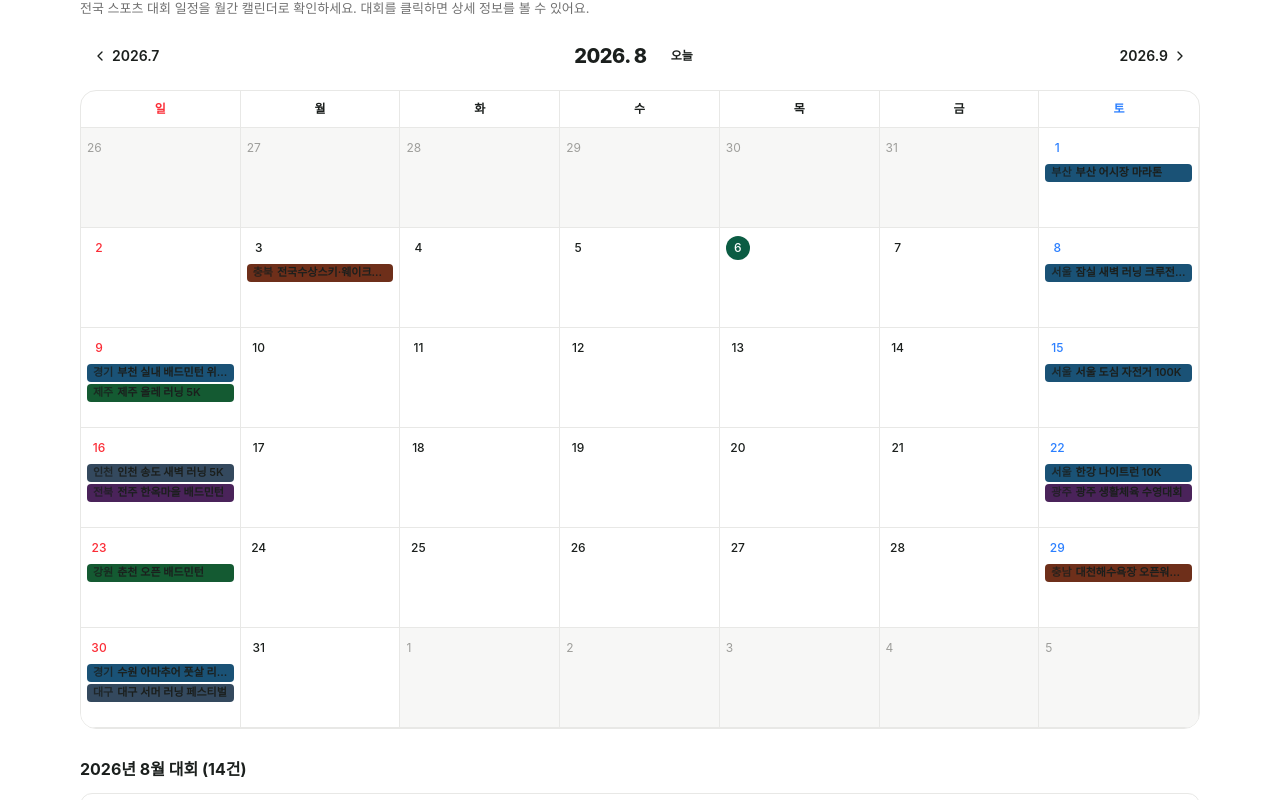
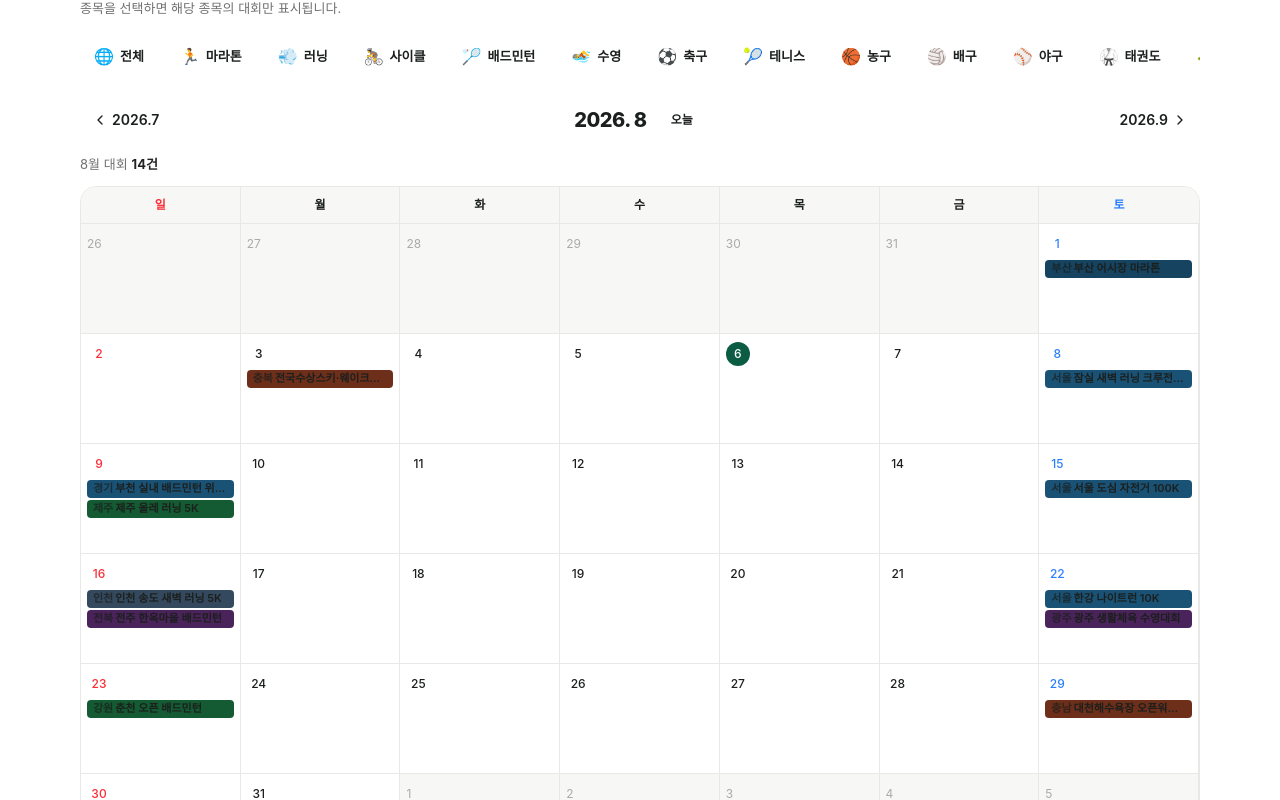
Before and after one commit to ljw22112/sportrip-v2, a Next.js app: page /calendar in a window 1280 px wide. Shown: the part 220-1020 px from the top of the page. Built offline with nearby package versions, Linux system fonts and the light colour scheme; a web font is replaced by a local one.

Commit message:
feat: 캘린더 종목별 필터 추가

```diff
--- a/src/app/calendar/page.tsx
+++ b/src/app/calendar/page.tsx
@@ -1,87 +1,124 @@
 'use client';
-import { useState } from 'react';
+import { useState, useMemo } from 'react';
 import Link from 'next/link';
-import { EVENTS, getDynamicEvents } from '@/lib/data';
+import { getDynamicEvents } from '@/lib/data';
 import { Header } from '@/components/layout/Header';
 import { ChevronLeft, ChevronRight } from 'lucide-react';
 
 const REGION_COLOR: Record<string,string> = {
-  서울:'#1a5276',부산:'#1a5276',경기:'#1a5276',
-  강원:'#145a32',경남:'#145a32',전남:'#145a32',제주:'#145a32',
-  대전:'#6e2f1a',충북:'#6e2f1a',충남:'#6e2f1a',
-  경북:'#4a235a',전북:'#4a235a',광주:'#4a235a',
+  서울:'#1a5276',부산:'#154360',경기:'#1a5276',강원:'#145a32',
+  경남:'#145a32',전남:'#145a32',제주:'#145a32',대전:'#6e2f1a',
+  충북:'#6e2f1a',충남:'#6e2f1a',경북:'#4a235a',전북:'#4a235a',광주:'#4a235a',
 };
 const getColor = (r:string) => REGION_COLOR[r]||'#34495e';
+
+const MONTHS_KR = ['1월','2월','3월','4월','5월','6월','7월','8월','9월','10월','11월','12월'];
 const DAYS = ['일','월','화','수','목','금','토'];
-const MONTHS_KR = ['1월','2월','3월','4월','5월','6월','7월','8월','9월','10월','11월','12월'];
+
+const SPORT_LIST = [
+  {label:'전체', icon:'🌐'},
+  {label:'마라톤', icon:'🏃'},
+  {label:'러닝', icon:'💨'},
+  {label:'사이클', icon:'🚴'},
+  {label:'배드민턴', icon:'🏸'},
+  {label:'수영', icon:'🏊'},
+  {label:'축구', icon:'⚽'},
+  {label:'테니스', icon:'🎾'},
+  {label:'농구', icon:'🏀'},
+  {label:'배구', icon:'🏐'},
+  {label:'야구', icon:'⚾'},
+  {label:'태권도', icon:'🥋'},
+  {label:'골프', icon:'⛳'},
+  {label:'종합', icon:'🏅'},
+  {label:'기타', icon:'🏆'},
+];
 
 function fmtDate(ds:string){
   const[y,m,d]=ds.split('-').map(Number);
-  const dow='일월화수목금토'[new Date(Date.UTC(y,m-1,d)).getUTCDay()];
-  return`${m}월 ${d}일 (${dow})`;
+  return`${m}월 ${d}일 (${'일월화수목금토'[new Date(Date.UTC(y,m-1,d)).getUTCDay()]})`;
 }
 
 export default function CalendarPage() {
   const today = new Date();
-  const [year, setYear] = useState(today.getFullYear());
+  const [year,  setYear]  = useState(today.getFullYear());
   const [month, setMonth] = useState(today.getMonth());
-  const dynEv = getDynamicEvents();
+  const [activeSport, setActiveSport] = useState('전체');
+
+  const allEvents = getDynamicEvents();
+
+  // 종목 필터 적용
+  const filtered = useMemo(() =>
+    activeSport === '전체'
+      ? allEvents
+      : allEvents.filter(e => e.sport === activeSport),
+    [activeSport, allEvents]
+  );
+
+  // 이번 달 이벤트
+  const monthEvents = useMemo(() =>
+    filtered.filter(e => {
+      const d = new Date(e.start);
+      return d.getFullYear()===year && d.getMonth()===month;
+    }).sort((a,b)=>a.start.localeCompare(b.start)),
+    [filtered, year, month]
+  );
 
   const prevMonth = () => { if(month===0){setYear(y=>y-1);setMonth(11);}else setMonth(m=>m-1); };
   const nextMonth = () => { if(month===11){setYear(y=>y+1);setMonth(0);}else setMonth(m=>m+1); };
 
-  const monthEvents = dynEv.filter(e=>{
-    const d=new Date(e.start);
-    return d.getFullYear()===year && d.getMonth()===month;
-  }).sort((a,b)=>a.start.localeCompare(b.start));
+  const firstDay    = new Date(year,month,1).getDay();
+  const daysInMonth = new Date(year,month+1,0).getDate();
+  const prevDays    = new Date(year,month,0).getDate();
+  const todayStr    = today.toISOString().slice(0,10);
 
-  const firstDay = new Date(year,month,1).getDay();
-  const daysInMonth = new Date(year,month+1,0).getDate();
-  const prevDays = new Date(year,month,0).getDate();
-  const todayStr = today.toISOString().slice(0,10);
-
-  const eventMap: Record<number,typeof dynEv> = {};
+  const eventMap: Record<number,typeof allEvents> = {};
   monthEvents.forEach(e=>{
     const day=new Date(e.start).getDate();
     if(!eventMap[day])eventMap[day]=[];
     eventMap[day].push(e);
   });
 
-  // 달력 셀 생성
+  // 달력 셀
   const cells: React.ReactNode[] = [];
   for(let i=firstDay-1;i>=0;i--){
-    cells.push(<div key={`p${i}`} className="min-h-[80px] md:min-h-[100px] p-1.5 bg-[#F7F7F6] border-r border-b border-[#E8E8E6]">
-      <span className="text-xs text-[#9E9E9B]">{prevDays-i}</span>
-    </div>);
+    cells.push(
+      <div key={`p${i}`} className="min-h-[90px] md:min-h-[110px] p-1.5 bg-[#F7F7F6] border-r border-b border-[#E8E8E6]">
+        <span className="text-xs text-[#AAAAAA]">{prevDays-i}</span>
+      </div>
+    );
   }
   for(let day=1;day<=daysInMonth;day++){
     const ds=`${year}-${String(month+1).padStart(2,'0')}-${String(day).padStart(2,'0')}`;
     const isToday=ds===todayStr;
     const dow=new Date(year,month,day).getDay();
     const evs=eventMap[day]||[];
-    const MAX=2; const extra=evs.length-MAX;
+    const MAX=3; const extra=evs.length-MAX;
     cells.push(
-      <div key={day} className="min-h-[80px] md:min-h-[100px] p-1.5 bg-white border-r border-b border-[#E8E8E6]">
+      <div key={day} className="min-h-[90px] md:min-h-[110px] p-1.5 bg-white border-r border-b border-[#E8E8E6] relative">
         <span className={`inline-flex items-center justify-center w-6 h-6 text-xs font-medium mb-1 rounded-full
           ${isToday?'bg-[#0B5C43] text-white font-bold':dow===0?'text-red-500':dow===6?'text-blue-500':'text-[#1B1F1D]'}`}>
           {day}
         </span>
         {evs.slice(0,MAX).map((ev,i)=>(
           <Link key={i} href={`/events/${ev.id}`}
-            className="block mb-0.5 px-1.5 py-0.5 rounded text-[10px] md:text-[11px] font-semibold text-white truncate leading-tight"
+            className="block mb-0.5 px-1.5 py-0.5 rounded text-[10px] md:text-[11px] font-semibold text-white truncate leading-tight hover:opacity-80 transition-opacity"
             style={{background:getColor(ev.region)}}>
-            <span className="opacity-80 mr-1">{ev.region}</span>{ev.title}
+            <span className="opacity-75 mr-0.5">{ev.region}</span>{ev.title}
           </Link>
         ))}
-        {extra>0&&<button className="text-[10px] text-[#0B5C43] font-bold">+{extra}개 더</button>}
+        {extra>0&&(
+          <span className="text-[10px] text-[#0B5C43] font-bold cursor-pointer">+{extra}개 더</span>
+        )}
       </div>
     );
   }
   const rem=7-(cells.length%7);
   if(rem<7)for(let i=1;i<=rem;i++){
-    cells.push(<div key={`n${i}`} className="min-h-[80px] md:min-h-[100px] p-1.5 bg-[#F7F7F6] border-r border-b border-[#E8E8E6]">
-      <span className="text-xs text-[#9E9E9B]">{i}</span>
-    </div>);
+    cells.push(
+      <div key={`n${i}`} className="min-h-[90px] md:min-h-[110px] p-1.5 bg-[#F7F7F6] border-r border-b border-[#E8E8E6]">
+        <span className="text-xs text-[#AAAAAA]">{i}</span>
+      </div>
+    );
   }
   const rows:React.ReactNode[]=[];
   for(let i=0;i<cells.length;i+=7){
@@ -91,7 +128,7 @@ export default function CalendarPage() {
   return (
     <>
       <Header showSearch/>
-      <main className="max-w-[1760px] mx-auto px-4 md:px-20 py-5 pb-16">
+      <main className="max-w-[1760px] mx-auto px-4 md:px-20 py-5 pb-20">
         {/* 브레드크럼 */}
         <p className="text-xs text-[#717171] mb-3">
           <Link href="/events" className="text-[#0B5C43] font-semibold">대회 일정</Link> › 캘린더
@@ -100,31 +137,65 @@ export default function CalendarPage() {
           {year}년 {MONTHS_KR[month]} 대회 일정
         </h1>
         <p className="text-[13px] text-[#717171] mb-5 hidden md:block">
-          전국 스포츠 대회 일정을 월간 캘린더로 확인하세요. 대회를 클릭하면 상세 정보를 볼 수 있어요.
+          종목을 선택하면 해당 종목의 대회만 표시됩니다.
         </p>
 
-        {/* 네비게이션 */}
+        {/* ── 종목 필터 칩 ── */}
+        <div className="flex gap-2 overflow-x-auto pb-2 mb-5" style={{scrollbarWidth:'none'}}>
+          {SPORT_LIST.map(({label,icon})=>(
+            <button key={label} onClick={()=>setActiveSport(label)}
+              className={`flex items-center gap-1.5 px-3.5 py-2 rounded-full text-[13px] font-semibold flex-shrink-0 border transition-all
+                ${activeSport===label
+                  ? 'bg-[#0B5C43] text-white border-[#0B5C43]'
+                  : 'bg-white text-[#222] border-[#DDDDDD] hover:border-[#222]'}`}>
+              <span className="text-base leading-none">{icon}</span>
+              {label}
+            </button>
+          ))}
+        </div>
+
+        {/* 월 네비게이션 */}
         <div className="flex items-center justify-between mb-4">
-          <button onClick={prevMonth} className="flex items-center gap-1 text-sm font-semibold text-[#0B5C43] hover:bg-[#E7F1EC] px-3 py-2 rounded-full transition-colors">
+          <button onClick={prevMonth}
+            className="flex items-center gap-1 text-sm font-semibold text-[#0B5C43] hover:bg-[#E7F1EC] px-3 py-2 rounded-full transition-colors">
             <ChevronLeft className="w-4 h-4"/>
             <span className="hidden md:inline">{month===0?`${year-1}.12`:`${year}.${month}`}</span>
           </button>
           <div className="flex items-center gap-3">
-            <span className="text-lg md:text-xl font-extrabold tracking-tight">{year}. {month+1}</span>
+            <span className="text-lg md:text-xl font-extrabold tracking-tight">
+              {year}. {month+1}
+              {activeSport!=='전체'&&(
+                <span className="ml-2 text-sm font-semibold text-[#0B5C43]">· {activeSport}</span>
+              )}
+            </span>
             <button onClick={()=>{setYear(today.getFullYear());setMonth(today.getMonth());}}
               className="border border-[#E8E8E6] rounded-full px-3 py-1.5 text-xs font-semibold hover:border-[#222] transition-colors">
               오늘
             </button>
           </div>
-          <button onClick={nextMonth} className="flex items-center gap-1 text-sm font-semibold text-[#0B5C43] hover:bg-[#E7F1EC] px-3 py-2 rounded-full transition-colors">
+          <button onClick={nextMonth}
+            className="flex items-center gap-1 text-sm font-semibold text-[#0B5C43] hover:bg-[#E7F1EC] px-3 py-2 rounded-full transition-colors">
             <span className="hidden md:inline">{month===11?`${year+1}.1`:`${year}.${month+2}`}</span>
             <ChevronRight className="w-4 h-4"/>
           </button>
         </div>
 
+        {/* 이번달 대회 수 */}
+        <div className="flex items-center gap-2 mb-3">
+          <span className="text-[13px] text-[#717171]">
+            {MONTHS_KR[month]} 대회
+            <span className="font-bold text-[#222] mx-1">{monthEvents.length}건</span>
+            {activeSport!=='전체'&&<span className="text-[#0B5C43] font-semibold">({activeSport})</span>}
+          </span>
+          {activeSport!=='전체'&&(
+            <button onClick={()=>setActiveSport('전체')}
+              className="text-[11px] text-[#717171] underline">전체 보기</button>
+          )}
+        </div>
+
         {/* 달력 그리드 — 데스크톱 */}
-        <div className="hidden md:block border border-[#E8E8E6] rounded-2xl overflow-hidden">
-          <div className="grid grid-cols-7 border-b border-[#E8E8E6]">
+        <div className="hidden md:block border border-[#E8E8E6] rounded-2xl overflow-hidden mb-6">
+          <div className="grid grid-cols-7 bg-[#F7F7F6] border-b border-[#E8E8E6]">
             {DAYS.map((d,i)=>(
               <div key={d} className={`text-center py-2.5 text-xs font-bold border-r border-[#E8E8E6] last:border-r-0
                 ${i===0?'text-red-500':i===6?'text-blue-500':'text-[#1B1F1D]'}`}>{d}</div>
@@ -137,8 +208,15 @@ export default function CalendarPage() {
         <div className="md:hidden">
           {monthEvents.length===0?(
             <div className="text-center py-12 border border-dashed border-[#E8E8E6] rounded-2xl">
-              <div className="text-4xl mb-3">📅</div>
-              <p className="text-[#717171] text-sm">이 달에는 예정된 대회가 없습니다.</p>
+              <div className="text-4xl mb-3">{activeSport==='전체'?'📅':SPORT_LIST.find(s=>s.label===activeSport)?.icon||'🏆'}</div>
+              <p className="text-[#717171] text-sm font-medium">
+                {activeSport==='전체'?'이 달에는 예정된 대회가 없습니다.':
+                  `이 달에는 ${activeSport} 대회가 없습니다.`}
+              </p>
+              {activeSport!=='전체'&&(
+                <button onClick={()=>setActiveSport('전체')}
+                  className="mt-3 text-sm text-[#0B5C43] font-semibold underline">전체 대회 보기</button>
+              )}
             </div>
           ):(
             <div className="space-y-2">
@@ -155,6 +233,9 @@ export default function CalendarPage() {
                     <div className="text-xs text-[#717171] mt-0.5">{e.region} · {e.sport}</div>
                     <div className="text-xs text-[#717171] mt-0.5">{fmtDate(e.start)} · {e.participants}</div>
                   </div>
+                  <span className="text-xl flex-shrink-0">
+                    {SPORT_LIST.find(s=>s.label===e.sport)?.icon||'🏆'}
+                  </span>
                 </Link>
               ))}
             </div>
@@ -163,9 +244,11 @@ export default function CalendarPage() {
 
         {/* 데스크톱 목록 */}
         {monthEvents.length>0&&(
-          <div className="hidden md:block mt-7">
-            <h2 className="text-base font-bold mb-3">{year}년 {MONTHS_KR[month]} 대회 ({monthEvents.length}건)</h2>
-            <div className="space-y-2">
+          <div className="hidden md:block mt-2">
+            <h2 className="text-base font-bold mb-3 text-[#222]">
+              {MONTHS_KR[month]} {activeSport!=='전체'?activeSport:''} 대회 목록 ({monthEvents.length}건)
+            </h2>
+            <div className="grid grid-cols-1 gap-2">
               {monthEvents.map(e=>(
                 <Link key={e.id} href={`/events/${e.id}`}
                   className="flex items-center gap-4 p-4 bg-white border border-[#E8E8E6] rounded-xl hover:shadow-sm transition-shadow">
@@ -175,13 +258,33 @@ export default function CalendarPage() {
                     <span className="text-[9px] opacity-80">{MONTHS_KR[new Date(e.start).getMonth()]}</span>
                   </div>
                   <div className="flex-1 min-w-0">
-                    <div className="font-semibold text-[14px] text-[#222]">{e.title}</div>
+                    <div className="font-semibold text-[14px] text-[#222] truncate">{e.title}</div>
                     <div className="text-xs text-[#717171] mt-0.5">{e.region} · {e.sport} · {e.participants}</div>
                   </div>
-                  <div className="text-xs text-[#717171] flex-shrink-0">{e.start}</div>
+                  <div className="flex items-center gap-3 flex-shrink-0">
+                    <span className="text-xl">{SPORT_LIST.find(s=>s.label===e.sport)?.icon||'🏆'}</span>
+                    <span className="text-xs text-[#717171]">{e.start}</span>
+                  </div>
                 </Link>
               ))}
             </div>
+          </div>
+        )}
+
+        {/* 데스크톱 빈 상태 */}
+        {monthEvents.length===0&&(
+          <div className="hidden md:flex flex-col items-center justify-center py-16 border border-dashed border-[#E8E8E6] rounded-2xl">
+            <div className="text-5xl mb-4">
+              {activeSport==='전체'?'📅':SPORT_LIST.find(s=>s.label===activeSport)?.icon||'🏆'}
+            </div>
+            <p className="font-semibold text-[#222] mb-1">
+              {activeSport==='전체'?'이 달에는 예정된 대회가 없습니다.':
+                `이 달에는 ${activeSport} 대회가 없습니다.`}
+            </p>
+            {activeSport!=='전체'&&(
+              <button onClick={()=>setActiveSport('전체')}
+                className="mt-3 text-sm text-[#0B5C43] font-semibold underline">전체 대회 보기</button>
+            )}
           </div>
         )}
       </main>
```
